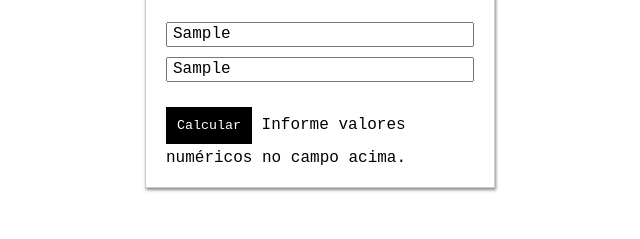
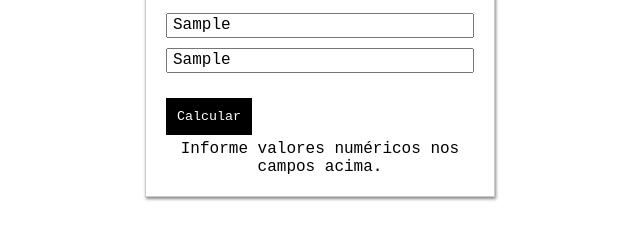
Before and after one commit to iammateus/imc, a plain HTML site: page index.html in a window 1280 px wide. Both pictures are taken after typing "Sample", "Sample" into the empty fields and a click on the button "Calcular". Shown: the part 351-590 px from the top of the page, without its empty margins (320-960 px from the left). Drawn offline with Linux system fonts and the light colour scheme.

Commit message:
Add styles

```diff
--- a/assets/src/index.js
+++ b/assets/src/index.js
@@ -31,7 +31,7 @@ window.onload = function() {
             var imc = calculateIMC(weight, height);
             result = translateIMC(imc);
         } else {
-            result = "Informe valores numéricos no campo acima.";
+            result = "Informe valores numéricos nos campos acima.";
         }
 
         var resultSpan = document.getElementById("result-span");
--- a/assets/styles/global.css
+++ b/assets/styles/global.css
@@ -47,3 +47,9 @@ button {
     padding: 11px;
     cursor: pointer;
 }
+
+#result-span{
+    display: block;
+    width: 100%;
+    text-align: center;
+}
```
